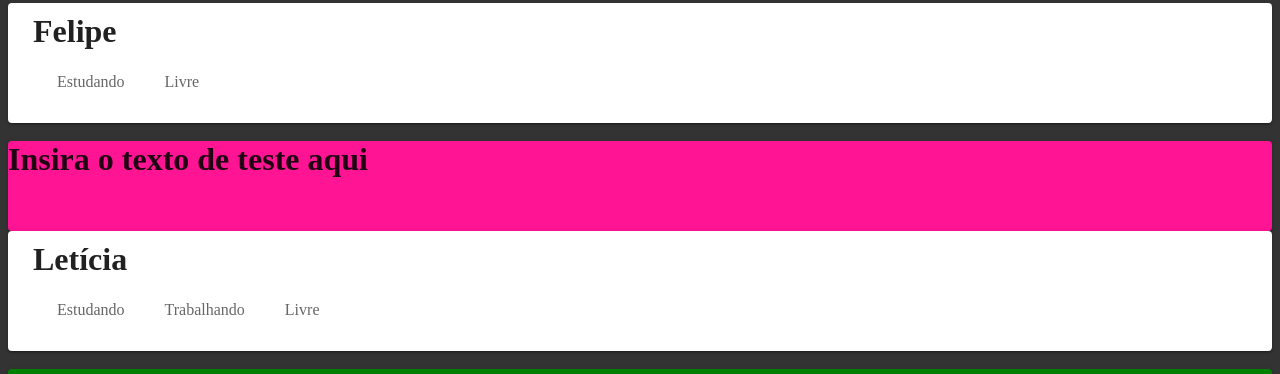
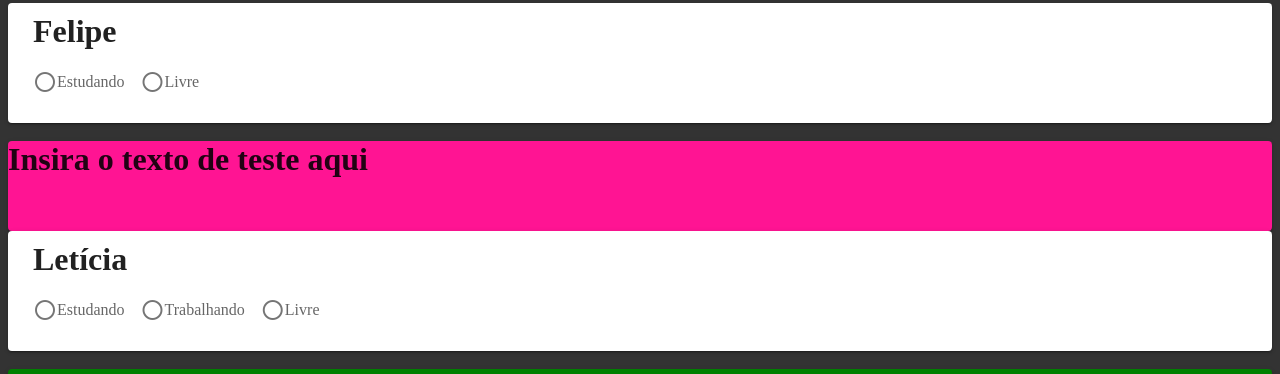
Before and after one commit to LelePG/Compartilhador-de-atividades, a Vue app in the folder app/: page / in a window 1280 px wide. Shown: the part 130-504 px from the top of the page. Built offline with nearby package versions, Linux system fonts and the light colour scheme.

Commit message:
Adicionados arquivos para a spa

```diff
--- a/app/public/index.html
+++ b/app/public/index.html
@@ -11,8 +11,8 @@
         background-color: #e8e8e8;
       }
     </style>
-    <!-- <link rel="stylesheet" href="https://fonts.googleapis.com/css?family=Roboto:100,300,400,500,700,900">
-    <link rel="stylesheet" href="https://cdn.jsdelivr.net/npm/@mdi/font@latest/css/materialdesignicons.min.css"> -->
+    <link rel="stylesheet" href="https://fonts.googleapis.com/css?family=Roboto:100,300,400,500,700,900">
+    <link rel="stylesheet" href="https://cdn.jsdelivr.net/npm/@mdi/font@latest/css/materialdesignicons.min.css">
   </head>
   <body>
     <div id="app"></div>
--- a/app/src/Vuex/Store.js
+++ b/app/src/Vuex/Store.js
@@ -24,7 +24,7 @@ export default new Vuex.Store({
                 return state.felipe.estado
             }
         },
-        getAll(state){
+        getPessoa(state){
             return state.modificar
         }
     },
```
Also changed, not shown: app/src/paginas/ModificarFelipe.vue (added, +12 -0 lines), app/src/paginas/ModificarLeticia.vue (added, +12 -0 lines), app/src/paginas/PaginaPrincipal.vue (added, +12 -0 lines).
